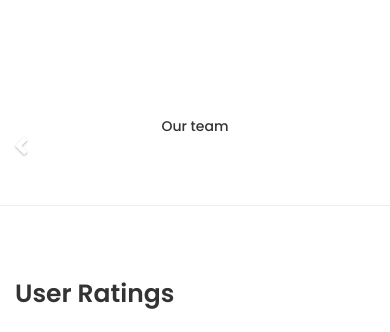
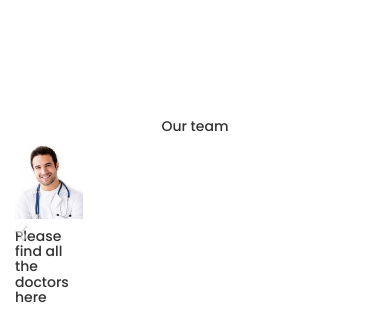
Before and after one commit to WAD-Team-Alpha/Hospital_Review_System, a Django app: template templates/hospitalprofile.html in a window 390 px wide. Shown: the part 1686-2018 px from the top of the page. Run offline with Django 3.2, Linux system fonts and the light colour scheme; the template is opened without the code that fills it, so the values that code supplies are empty; some libraries are stand-ins or nearby versions.

Commit message:
Corrected the doctors list in hospital profile template

```diff
--- a/templates/hospitalprofile.html
+++ b/templates/hospitalprofile.html
@@ -206,8 +206,14 @@
     <div class="carousel slide" id="myCarousel">
 
       <div class="carousel-inner">
+        <div class="item active">
+          <div class="col-xs-3">
+            <a href=""><img src="{% static 'images/team-memb1.jpg' %}" class="img-responsive"></a>
+            <h5>Please find all the doctors here</h5>
+          </div>
+        </div>
         {% for doctor in doctors %}
-          <div class="item active">
+          <div class="item">
             <div class="col-xs-3">
               <a href="{% url 'DoctorProfile' doctor.id %}"><img src="{{doctor.ProfilePhoto.url}}" class="img-responsive"></a>
               <h5>Dr {{doctor.FirstName}} {{doctor.LastName}}</h5>
```
